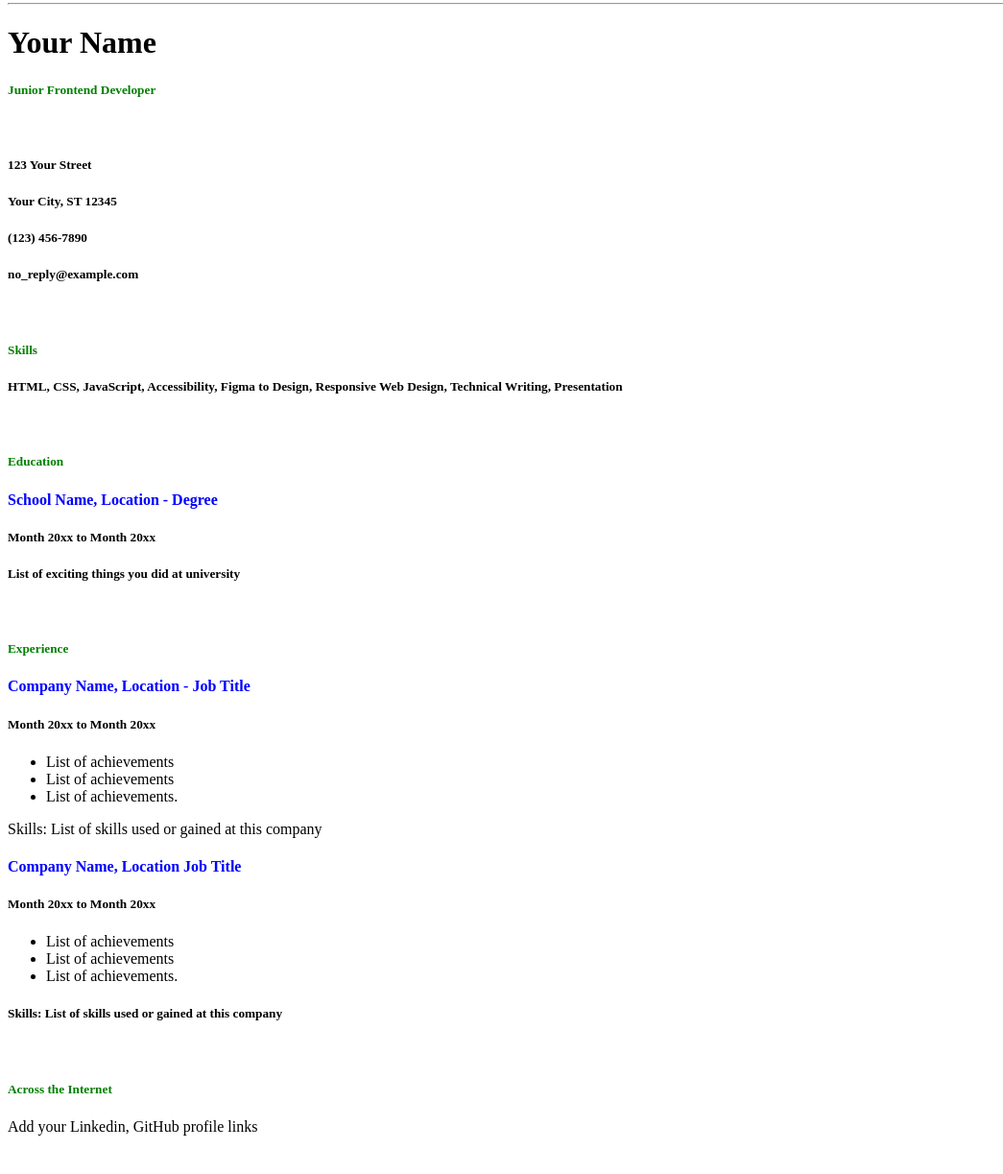
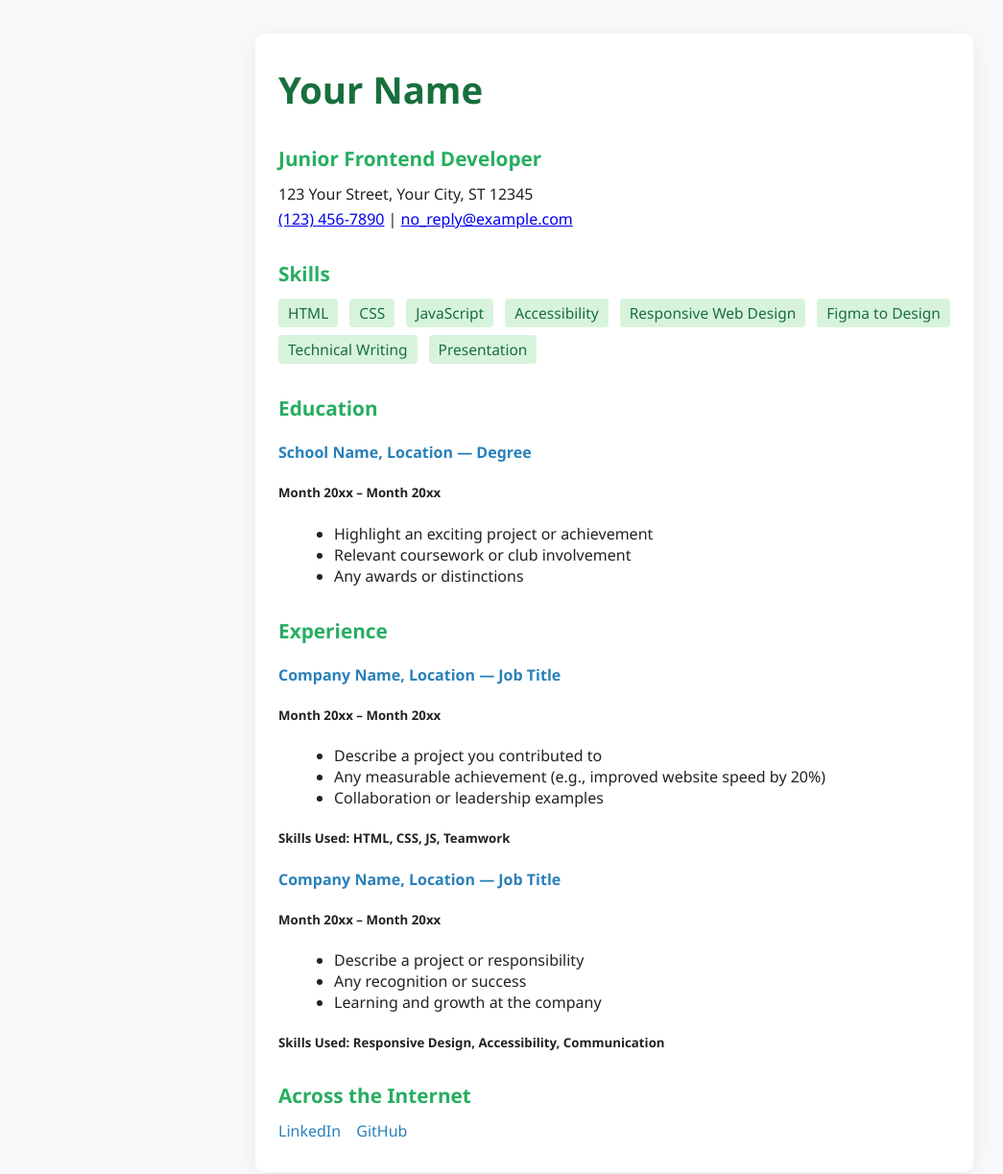
Before and after one commit to tuilathinh1/mintajec, a plain HTML site: page index.html in a window 1280 px wide. Shown: the part 5-1228 px from the top of the page at 96% size, without its empty margins (0-1045 px from the left). Before the commit the page ends 1196 px from the top, so only its background shows below. Drawn offline with Linux system fonts and the light colour scheme.

Commit message:
Update index.html

```diff
--- a/index.html
+++ b/index.html
@@ -1,58 +1,137 @@
 <!DOCTYPE html>
-<html>
+<html lang="en">
 <head>
-    <hr>
+    <meta charset="UTF-8">
+    <title>Junior Frontend Developer Resume</title>
+    <meta name="viewport" content="width=device-width, initial-scale=1.0">
+    <style>
+        body {
+            font-family: 'Segoe UI', Arial, sans-serif;
+            margin: 0;
+            padding: 0;
+            color: #222;
+            background-color: #f8f9fa;
+        }
+        .container {
+            max-width: 700px;
+            margin: 40px auto;
+            background: #fff;
+            box-shadow: 0 4px 24px rgba(0,0,0,0.07);
+            padding: 32px 24px;
+            border-radius: 10px;
+        }
+        h1 {
+            margin-top: 0;
+            font-size: 2.4rem;
+            color: #186f3d;
+        }
+        h2 {
+            font-size: 1.3rem;
+            color: #27ae60;
+            margin-bottom: 12px;
+            margin-top: 32px;
+        }
+        h4 {
+            color: #2980b9;
+            margin-bottom: 0;
+        }
+        .info, .contact {
+            margin-bottom: 24px;
+        }
+        .info h5 {
+            margin: 4px 0;
+            font-size: 1rem;
+            font-weight: normal;
+        }
+        ul {
+            margin: 8px 0 12px 18px;
+        }
+        .skills-list {
+            display: flex;
+            flex-wrap: wrap;
+            gap: 8px 12px;
+            margin: 8px 0 0 0;
+            padding: 0;
+            list-style: none;
+        }
+        .skills-list li {
+            background: #d8f3dc;
+            color: #186f3d;
+            border-radius: 4px;
+            padding: 4px 10px;
+            font-size: 0.97rem;
+        }
+        .links a {
+            color: #2980b9;
+            text-decoration: none;
+            margin-right: 12px;
+        }
+        .links a:hover {
+            text-decoration: underline;
+        }
+        @media (max-width: 600px) {
+            .container {
+                padding: 16px 6px;
+            }
+        }
+    </style>
 </head>
 <body>
-<h1>Your Name</h1>
+    <div class="container">
+        <h1>Your Name</h1>
+        <h2>Junior Frontend Developer</h2>
 
-<h5 style="color:green"> Junior Frontend Developer</h5>
+        <div class="info">
+            <h5>123 Your Street, Your City, ST 12345</h5>
+            <h5><a href="tel:1234567890">(123) 456-7890</a> | <a href="mailto:no_reply@example.com">no_reply@example.com</a></h5>
+        </div>
 
-<br>
-<h5> 123 Your Street</h5>
-<h5> Your City, ST 12345</h5>
-<h5> (123) 456-7890</h5>
-<h5>no_reply@example.com</h5>
-</br>
+        <h2>Skills</h2>
+        <ul class="skills-list">
+            <li>HTML</li>
+            <li>CSS</li>
+            <li>JavaScript</li>
+            <li>Accessibility</li>
+            <li>Responsive Web Design</li>
+            <li>Figma to Design</li>
+            <li>Technical Writing</li>
+            <li>Presentation</li>
+        </ul>
 
-<h5 style="color:green">Skills</h5>
-<h5>HTML, CSS, JavaScript, Accessibility, Figma to Design,
-    Responsive Web Design, Technical Writing, Presentation</h5>
+        <h2>Education</h2>
+        <h4>School Name, Location &mdash; Degree</h4>
+        <h5>Month 20xx &ndash; Month 20xx</h5>
+        <ul>
+            <li>Highlight an exciting project or achievement</li>
+            <li>Relevant coursework or club involvement</li>
+            <li>Any awards or distinctions</li>
+        </ul>
 
-<br>
+        <h2>Experience</h2>
+        <h4>Company Name, Location &mdash; Job Title</h4>
+        <h5>Month 20xx &ndash; Month 20xx</h5>
+        <ul>
+            <li>Describe a project you contributed to</li>
+            <li>Any measurable achievement (e.g., improved website speed by 20%)</li>
+            <li>Collaboration or leadership examples</li>
+        </ul>
+        <h5>Skills Used: HTML, CSS, JS, Teamwork</h5>
 
-<h5 style="color:green">Education</h5>
-<h4 style="color:blue"> School Name, Location - Degree</h4>
-<h5> Month 20xx to Month 20xx</h5>
-<h5> List of exciting things you did at university</h5>
+        <h4>Company Name, Location &mdash; Job Title</h4>
+        <h5>Month 20xx &ndash; Month 20xx</h5>
+        <ul>
+            <li>Describe a project or responsibility</li>
+            <li>Any recognition or success</li>
+            <li>Learning and growth at the company</li>
+        </ul>
+        <h5>Skills Used: Responsive Design, Accessibility, Communication</h5>
 
-<br>
-<h5 style="color:green">Experience</h5>
-
-<h4 style="color:blue">Company Name, Location - Job Title</h4>
-
-    <h5> Month 20xx to Month 20xx</h5>
-
-    <ul>
-        <li>List of achievements</li>
-        <li>List of achievements</li>
-        <li>List of achievements.</li>
-    </ul>
-
-    Skills: List of skills used or gained at this company
-
-<h4 style="color:blue">Company Name, Location Job Title</h4>
-    <h5> Month 20xx to Month 20xx</h5>
-    <ul>
-        <li>List of achievements</li>
-        <li>List of achievements</li>
-        <li>List of achievements.</li>
-    </ul>
-<h5>Skills: List of skills used or gained at this company</h5>
-
-<br>
-<h5 style="color:green">Across the Internet</h5>
-Add your Linkedin, GitHub profile links
-
+        <h2>Across the Internet</h2>
+        <div class="links">
+            <a href="https://linkedin.com/in/your-link" target="_blank">LinkedIn</a>
+            <a href="https://github.com/yourusername" target="_blank">GitHub</a>
+            <!-- Add any other relevant profiles -->
+        </div>
+    </div>
 </body>
 </html>
```
